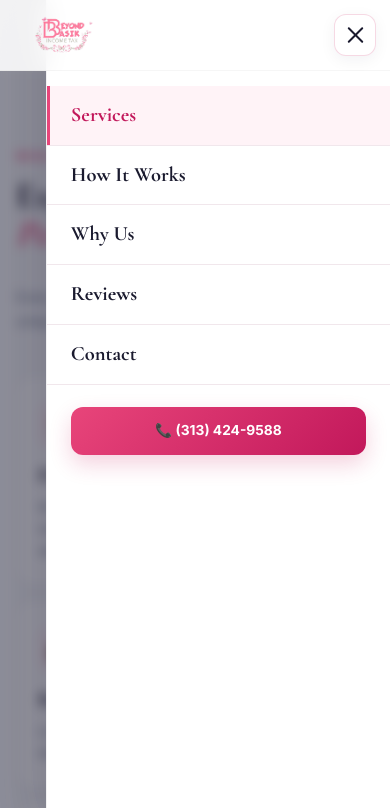
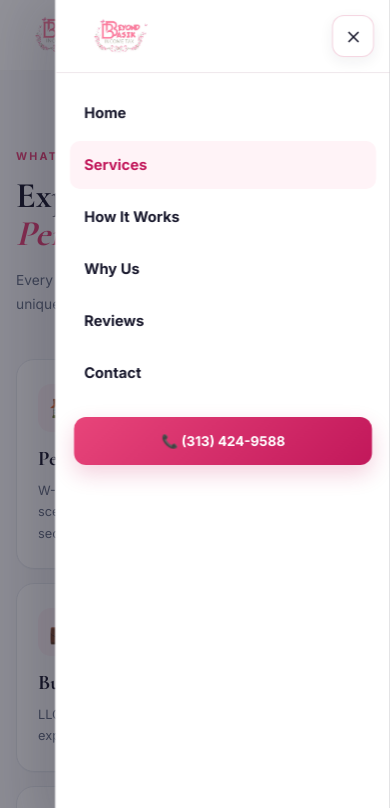
Before and after one commit to Tafseer-ibn-Abbas/beyond-basik-website, a plain HTML site: page services/index.html in a window 390 px wide. Both pictures are taken after a click on the button "Open navigation menu". Shown: the top 808 px of the page. Drawn offline with nearby package versions, Linux system fonts and the light colour scheme.

Commit message:
Checkpoint multipage V3

```diff
--- a/assets/css/styles.css
+++ b/assets/css/styles.css
@@ -381,19 +381,15 @@ a{color:inherit}
   color:var(--charcoal);
 }
 .section-body{max-width:570px;color:var(--mist);font-size:.9rem;line-height:1.78}
-.section-actions{display:flex;justify-content:center;margin-top:30px}
-.home-services-grid{grid-template-columns:repeat(3,minmax(0,1fr))}
 
 /* Services */
 #services{background:var(--silver)}
 .services-header{
-  display:grid;
-  grid-template-columns:minmax(0,1.05fr) minmax(320px,.95fr);
-  align-items:end;
-  gap:60px;
+  display:block;
+  max-width:720px;
   margin-bottom:42px;
 }
-.services-header>.section-body{justify-self:end}
+.services-header>.section-body{max-width:620px;margin-top:16px}
 .services-grid{display:grid;grid-template-columns:repeat(3,minmax(0,1fr));gap:18px}
 .svc-card{
   min-height:238px;
@@ -861,74 +857,96 @@ body.footer-visible .promo-strip{opacity:0;pointer-events:none}
   .mobile-menu{
     position:fixed;
     inset:0;
-    z-index:1250;
+    z-index:1500;
+    display:flex;
+    justify-content:flex-end;
+    background:rgba(18,18,33,0);
+    opacity:0;
+    pointer-events:none;
+    transition:background .24s ease,opacity 0s linear .28s;
+    overflow:hidden;
+  }
+  .mobile-menu.open{
+    opacity:1;
+    pointer-events:auto;
+    background:rgba(18,18,33,.46);
+    transition:background .24s ease;
+  }
+  .mobile-menu-panel{
+    width:min(86vw,360px);
+    height:100%;
     display:flex;
     flex-direction:column;
-    align-items:flex-end;
-    justify-content:flex-start;
-    padding-top:74px;
-    background:rgba(26,26,46,.46);
-    backdrop-filter:blur(6px);
-    opacity:0;
-    pointer-events:none;
-    transition:opacity .22s ease;
-    overflow:hidden;
+    background:#fff;
+    border-left:1px solid rgba(26,26,46,.07);
+    box-shadow:-22px 0 58px rgba(18,18,33,.18);
+    transform:translate3d(100%,0,0);
+    transition:transform .28s cubic-bezier(.22,.72,.24,1);
+    will-change:transform;
+    overflow-y:auto;
+    overscroll-behavior:contain;
   }
-  .mobile-menu::before{
-    content:'';
-    position:absolute;
-    top:0;right:0;bottom:0;
-    width:min(88vw,360px);
-    background:#fff;
-    border-left:1px solid rgba(26,26,46,.06);
-    box-shadow:-20px 0 60px rgba(26,26,46,.16);
-    transform:translateX(100%);
-    transition:transform .25s cubic-bezier(.4,0,.2,1);
-  }
-  .mobile-menu.open{opacity:1;pointer-events:auto}
-  .mobile-menu.open::before{transform:translateX(0)}
-  .mobile-menu.open a{transform:translateX(0)}
-  .mobile-menu a{
-    position:relative;
-    z-index:2;
-    width:min(88vw,360px);
-    text-decoration:none;
-    transform:translateX(100%);
-    transition:transform .25s cubic-bezier(.4,0,.2,1),background .2s ease,color .2s ease;
-  }
-  .mobile-menu a:not([href^="tel:"]){
+  .mobile-menu.open .mobile-menu-panel{transform:translate3d(0,0,0)}
+  .mobile-menu-head{
+    min-height:74px;
+    padding:8px 16px 8px 18px;
     display:flex;
     align-items:center;
-    min-height:58px;
-    padding:14px 24px;
-    border-bottom:1px solid #F1E7EC;
+    justify-content:space-between;
+    gap:16px;
+    border-bottom:1px solid #F0E8EC;
+  }
+  .mobile-menu-brand{display:flex;align-items:center;line-height:0;text-decoration:none}
+  .mobile-menu-brand img{width:94px;height:56px;object-fit:contain}
+  .mobile-menu-close{
+    width:42px;height:42px;flex:0 0 42px;
+    display:grid;place-items:center;
+    border:1px solid rgba(200,24,91,.18);
+    border-radius:12px;
     background:#fff;
     color:var(--charcoal);
-    font-family:'Cormorant Garamond',serif;
-    font-size:1.28rem;
-    font-weight:700;
-    text-align:left;
-    transition:background .2s ease,color .2s ease;
+    cursor:pointer;
+    box-shadow:0 4px 14px rgba(26,26,46,.06);
+    transition:background .2s ease,color .2s ease,border-color .2s ease;
   }
-  .mobile-menu a:first-child{margin-top:16px}
-  .mobile-menu a:not([href^="tel:"]):hover{background:var(--rose-pale);color:var(--rose-deep)}
-  .mobile-menu a[aria-current="page"]{background:var(--rose-pale);color:var(--rose-deep);box-shadow:inset 3px 0 0 var(--rose)}
-  .mobile-menu a[href^="tel:"]{
+  .mobile-menu-close span{font-family:Inter,sans-serif;font-size:1.55rem;font-weight:300;line-height:1;transform:translateY(-1px)}
+  .mobile-menu-close:hover{background:var(--rose-pale);color:var(--rose-deep);border-color:rgba(200,24,91,.28)}
+  .mobile-menu-links{
+    display:flex;
+    flex-direction:column;
+    gap:4px;
+    padding:16px 14px 4px;
+  }
+  .mobile-menu-links a{
+    min-height:48px;
+    padding:0 14px;
+    display:flex;
+    align-items:center;
+    border-radius:10px;
+    color:var(--charcoal);
+    font-family:Inter,sans-serif;
+    font-size:.92rem;
+    font-weight:650;
+    text-decoration:none;
+    transition:background .18s ease,color .18s ease;
+  }
+  .mobile-menu-links a:hover{background:#F8F5F7;color:var(--rose-deep)}
+  .mobile-menu-links a[aria-current="page"]{background:var(--rose-pale);color:var(--rose-deep)}
+  .mobile-menu-phone{
+    min-height:48px;
+    margin:16px 18px 22px;
+    padding:12px 16px;
     display:flex;
     align-items:center;
     justify-content:center;
-    width:calc(min(88vw,360px) - 48px);
-    min-height:48px;
-    margin:22px 24px 0 0;
-    padding:12px 16px;
     border-radius:12px;
     background:linear-gradient(135deg,var(--rose),var(--rose-deep));
     color:#fff;
-    font-size:.86rem;
+    font-size:.84rem;
     font-weight:750;
+    text-decoration:none;
     box-shadow:0 9px 22px rgba(200,24,91,.20);
   }
-  .mobile-close{display:none}
 }
 
 /* Tablet */
@@ -952,11 +970,9 @@ body.footer-visible .promo-strip{opacity:0;pointer-events:none}
   .hero-actions,.hero-trust{justify-content:center}
   .hero-right{justify-content:center}
   .hero-card-stack{width:min(100%,420px);max-width:none}
-  .services-header{grid-template-columns:1fr;gap:18px}
-  .services-header>.section-body{justify-self:start}
+  .services-header{max-width:680px}
   .services-grid{grid-template-columns:repeat(2,minmax(0,1fr))}
-  .home-services-grid{grid-template-columns:repeat(3,minmax(0,1fr))}
-  .why-inner{grid-template-columns:1fr;gap:40px}
+    .why-inner{grid-template-columns:1fr;gap:40px}
   .why-left{text-align:center}
   .why-left .section-body{margin-left:auto;margin-right:auto}
   .why-grid{max-width:720px;margin-left:auto;margin-right:auto;text-align:left}
@@ -978,7 +994,7 @@ body.footer-visible .promo-strip{opacity:0;pointer-events:none}
   .nav-inner{height:70px}
   .nav-brand img{width:100px;height:60px}
   .hamburger{width:42px;height:42px}
-  .mobile-menu{padding-top:70px}
+  .mobile-menu-head{min-height:70px}
   .section{padding:72px 18px}
   .section-title{font-size:2.25rem}
   .section-body{font-size:.86rem;line-height:1.72}
@@ -1009,7 +1025,7 @@ body.footer-visible .promo-strip{opacity:0;pointer-events:none}
   .float-badge .fb-num{font-size:1.38rem}
   .float-badge2{left:8px;bottom:-16px;padding:10px 12px}
   .marquee-item{padding-inline:20px;font-size:.68rem}
-  .services-grid,.home-services-grid{grid-template-columns:1fr;gap:14px}
+  .services-grid{grid-template-columns:1fr;gap:14px}
   .svc-card{min-height:0;padding:24px 21px}
   .svc-icon{margin-bottom:15px}
   .process-grid{grid-template-columns:1fr;gap:28px;margin-top:34px}
@@ -1073,8 +1089,7 @@ body.footer-visible .promo-strip{opacity:0;pointer-events:none}
   .section-title{font-size:2.08rem}
   #hero h1{font-size:2.55rem}
   .hero-card-stack{width:100%}
-  .mobile-menu::before,.mobile-menu a{width:92vw}
-  .mobile-menu a[href^="tel:"]{width:calc(92vw - 40px);margin-right:20px}
+  .mobile-menu-panel{width:92vw}
 }
 
 @media (prefers-reduced-motion:reduce){
--- a/assets/js/main.js
+++ b/assets/js/main.js
@@ -19,11 +19,17 @@ function setMenuState(isOpen){
   if(!menu)return;
   menu.classList.toggle('open',isOpen);
   menu.setAttribute('aria-hidden',String(!isOpen));
+  menu.inert=!isOpen;
   document.body.classList.toggle('mobile-menu-active',isOpen);
   if(toggle){
     toggle.classList.toggle('active',isOpen);
     toggle.setAttribute('aria-expanded',String(isOpen));
     toggle.setAttribute('aria-label',isOpen?'Close navigation menu':'Open navigation menu');
+  }
+  if(isOpen){
+    requestAnimationFrame(()=>menu.querySelector('.mobile-menu-close')?.focus({preventScroll:true}));
+  }else if(document.activeElement&&menu.contains(document.activeElement)){
+    toggle?.focus({preventScroll:true});
   }
 }
 
@@ -35,10 +41,9 @@ function toggleMenu(){
 const mobileMenu=document.getElementById('mobileMenu');
 if(mobileMenu){
   mobileMenu.addEventListener('click',e=>{
-    if(e.target!==mobileMenu)return;
-    const panelWidth=parseFloat(getComputedStyle(mobileMenu,'::before').width)||0;
-    if(e.clientX<window.innerWidth-panelWidth)setMenuState(false);
+    if(e.target===mobileMenu)setMenuState(false);
   });
+  mobileMenu.querySelectorAll('a').forEach(link=>link.addEventListener('click',()=>setMenuState(false)));
 }
 
 document.addEventListener('keydown',e=>{
--- a/services/index.html
+++ b/services/index.html
@@ -7,7 +7,7 @@
 <script>document.documentElement.classList.add('js');try{if(sessionStorage.getItem('bb-route-transition')==='1')document.documentElement.classList.add('route-arrival')}catch(e){}</script>
 <link href="https://fonts.googleapis.com/css2?family=Cormorant+Garamond:wght@400;600;700&amp;family=Inter:wght@300;400;500;600;700&amp;display=swap" rel="stylesheet"/>
 <link href="/assets/img/beyond-basik-logo.png" rel="icon" type="image/png"/>
-<link href="/assets/css/styles.css?v=production-multipage-v2-20260828" rel="stylesheet"/>
+<link href="/assets/css/styles.css?v=production-multipage-v3-20260828" rel="stylesheet"/>
 <meta content="Personal returns, business filings, maximum refunds, back tax assistance, year-round tax planning, and IRS representation from Beyond Basik Income Tax." name="description"/>
 <meta content="#E8457A" name="theme-color"/>
 <meta content="website" property="og:type"/>
@@ -48,18 +48,28 @@
 <div class="pl-label" id="plLabel">Loading…</div>
 </div>
 </div>
-<div class="mobile-menu" id="mobileMenu" aria-hidden="true">
+<div class="mobile-menu" id="mobileMenu" aria-hidden="true" inert>
+<div class="mobile-menu-panel" role="dialog" aria-modal="true" aria-label="Site navigation">
+<div class="mobile-menu-head">
+<a class="mobile-menu-brand" href="/"><img alt="Beyond Basik Income Tax" src="/assets/img/beyond-basik-logo.png"/></a>
+<button class="mobile-menu-close" type="button" aria-label="Close navigation menu" onclick="toggleMenu()"><span aria-hidden="true">×</span></button>
+</div>
+<nav class="mobile-menu-links" aria-label="Mobile navigation">
+<a href="/">Home</a>
 <a href="/services" aria-current="page">Services</a>
 <a href="/how-it-works">How It Works</a>
 <a href="/why-us">Why Us</a>
 <a href="/reviews">Reviews</a>
 <a href="/contact">Contact</a>
-<a href="tel:3134249588">📞 (313) 424-9588</a>
+</nav>
+<a class="mobile-menu-phone" href="tel:3134249588">📞 (313) 424-9588</a>
+</div>
 </div>
 <nav id="nav">
 <div class="nav-inner">
 <a class="nav-brand" href="/"><img alt="Beyond Basik Income Tax" src="/assets/img/beyond-basik-logo.png"/></a>
 <ul class="nav-links">
+<li><a href="/">Home</a></li>
 <li><a href="/services" aria-current="page">Services</a></li>
 <li><a href="/how-it-works">How It Works</a></li>
 <li><a href="/why-us">Why Us</a></li>
@@ -95,6 +105,7 @@
 <div class="footer-inner">
 <a href="/"><img alt="Beyond Basik" class="footer-brand" src="/assets/img/beyond-basik-logo.png"/></a>
 <ul class="footer-links">
+<li><a href="/">Home</a></li>
 <li><a href="/services">Services</a></li>
 <li><a href="/how-it-works">How It Works</a></li>
 <li><a href="/why-us">Why Us</a></li>
@@ -110,6 +121,6 @@
 </footer>
 <a class="fab ripple" href="tel:3134249588">📞 Call Now</a>
 <button class="scroll-top" id="stBtn" type="button" aria-label="Scroll to top" onclick="window.scrollTo({top:0,behavior:'smooth'})">▲</button>
-<script src="/assets/js/main.js?v=production-multipage-v2-20260828"></script>
+<script src="/assets/js/main.js?v=production-multipage-v3-20260828"></script>
 </body>
 </html>
```
Also changed, not shown: contact/index.html (+15 -4 lines), how-it-works/index.html (+15 -4 lines), index.html (+20 -25 lines), reviews/index.html (+15 -4 lines), why-us/index.html (+15 -4 lines).
